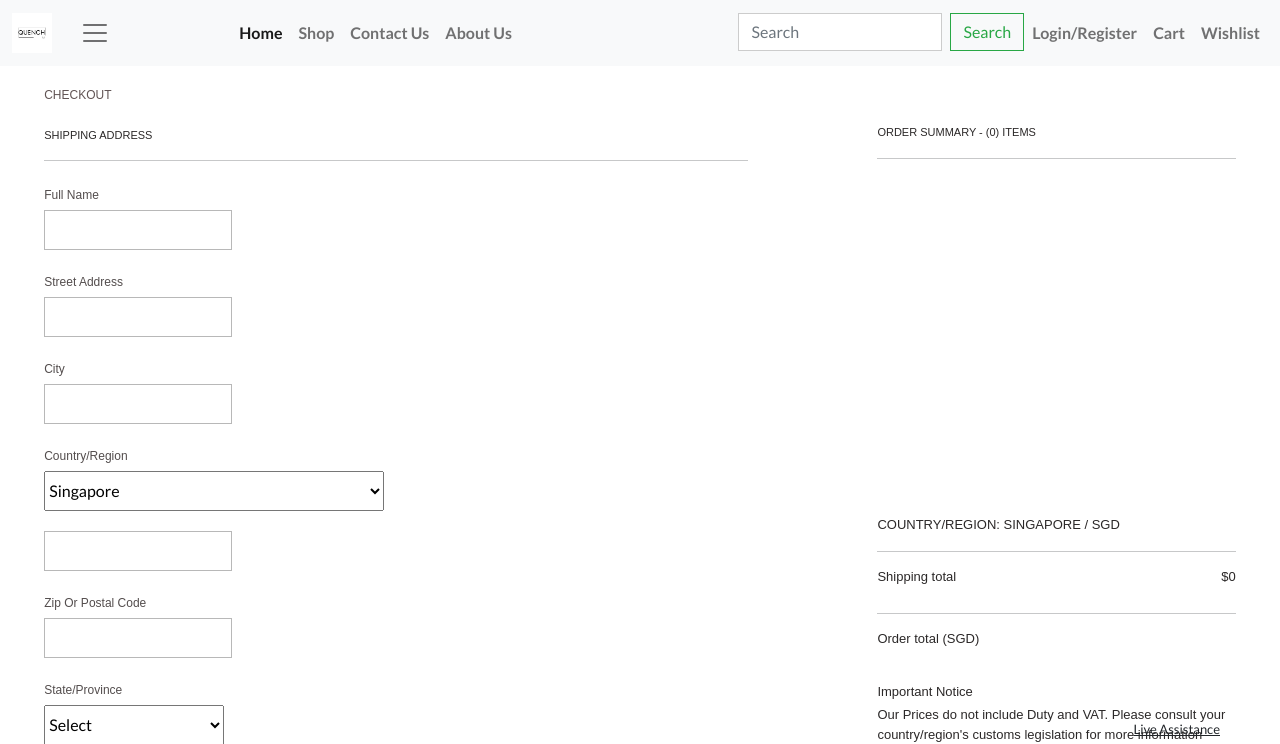
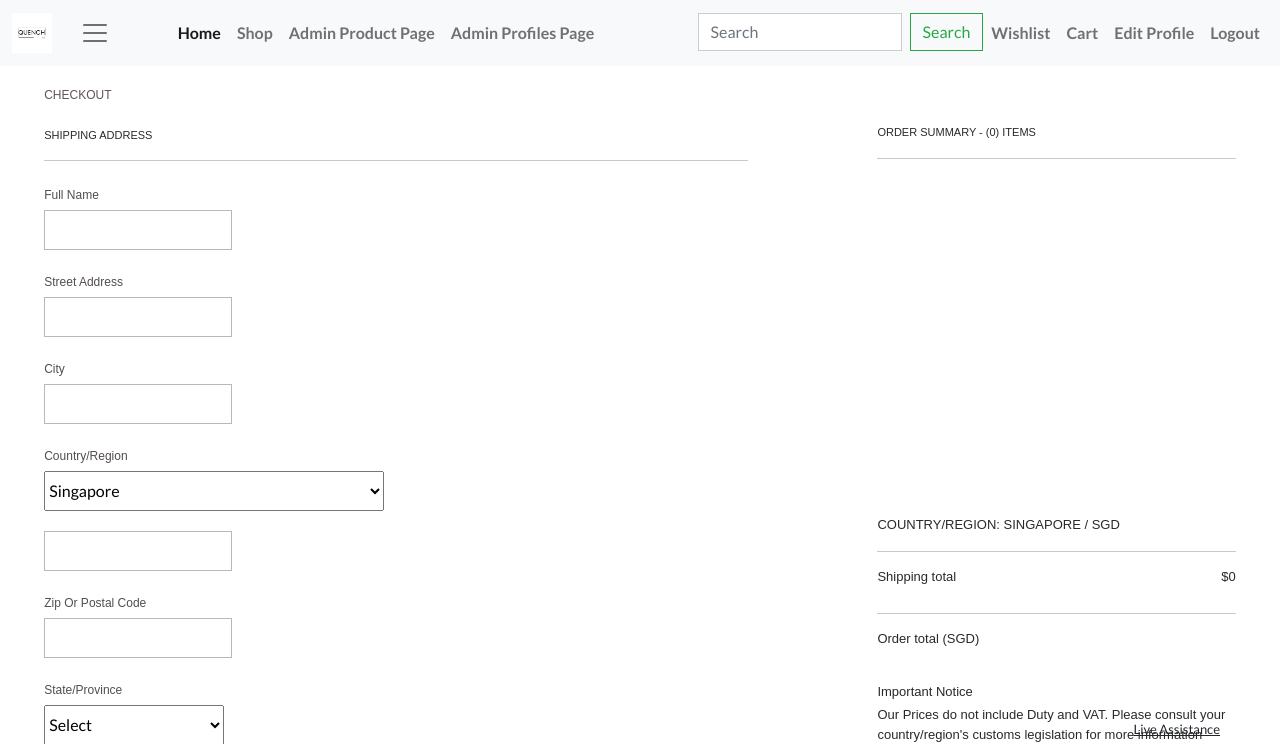
Before and after one commit to heyheyheyyyyyyy/web-sys, a PHP site: page /Payment.php in a window 1280 px wide. Shown: the top 744 px of the page. Run offline with PHP 8.4, Linux system fonts and the light colour scheme; the visitor is signed in with stand-in values (Sample User, id 1); data that the repository does not hold is empty.

Commit message:
Updated nav bar
Updated nav bar so that if cusomter logged in they can see edit profile and logout
If admin is logged in, they can see the admin panel and staffviewprofile pages

```diff
--- a/login.php
+++ b/login.php
@@ -4,7 +4,6 @@
         include "head.inc.php";
         ?>
             <link rel="stylesheet" href="css/Signup.css">
-
     </head>
     <body>
         <?php
--- a/nav.inc.php
+++ b/nav.inc.php
@@ -1,8 +1,8 @@
 <nav class="navbar navbar-expand-lg navbar-light bg-light">
     <div class="container-fluid">
         <!-- Logo -->
-    <a class="navbar-brand" href="#">
-      <img src="/logog.png" alt="">
+        <a class="navbar-brand" href="index.php">
+            <img src="images/logog.png" alt="">
         </a>
         <button class="navbar-toggler" type="button" data-bs-toggle="collapse" data-bs-target="#navbarTogglerDemo02" aria-controls="navbarTogglerDemo02" aria-expanded="false" aria-label="Toggle navigation">
             <span class="navbar-toggler-icon"></span>
@@ -16,12 +16,19 @@
                 <li class="nav-item">
                     <a class="nav-link" href="shoppage.php">Shop</a>
                 </li>
-        <li class="nav-item">
-          <a class="nav-link" href="contactus.php">Contact Us</a>
-        </li>
-        <li class="nav-item">
-          <a class="nav-link" href="aboutus.php">About Us</a>
-        </li>
+                <?php
+                if ($_SESSION['User_role'] == 2) {
+                    echo
+                    "<li class='nav-item'><a class='nav-link' href='#'>Admin Product Page</a></li>";
+                    echo
+                    "<li class='nav-item'><a class='nav-link' href='#'>Admin Profiles Page</a></li>";
+                } else {
+                    echo
+                    "<li class='nav-item'><a class='nav-link' href='contactus.php'>Contact</a></li>";
+                    echo
+                    "<li class='nav-item'><a class='nav-link' href='aboutus.php'>About Us</a></li>";
+                }
+                ?>
             </ul>
             <!-- Right Links -->
             <ul class="navbar-nav ms-auto mb-2 mb-lg-0">
@@ -31,16 +38,35 @@
                         <button class="btn btn-outline-success" type="submit">Search</button>
                     </form>
                 </li>
-      <li class="nav-item">
-          <a class="nav-link" href="login.php">Login/Register</a>
-      </li>
-
-        <li class="nav-item">
-          <a class="nav-link" href="cart.php">Cart</a>
-        </li>
-        <li class="nav-item">
-          <a class="nav-link" href="#">Wishlist</a>
-        </li>
+                <?php
+                if (isset($_SESSION['User_id'])) {
+                    echo
+                    "<li class='nav-item'>
+                    <a class='nav-link' href='#'>Wishlist</a>
+                </li>";
+                    echo
+                    "<li class='nav-item'>
+                    <a class='nav-link' href='cart.php'>Cart</a>
+                </li>";
+                    echo
+                    "<li class='nav-item'>
+                    <a class='nav-link' href='edit_profile.php'>Edit Profile</a>
+                </li>";
+                    echo
+                    "<li class='nav-item'>
+                    <a class='nav-link' href='logout.php'>Logout</a>
+                </li>";
+                } else {
+                    echo
+                    "<li class = 'nav-item'>
+                    <a class = 'nav-link' href = 'login.php'>Login</a>
+                </li>";
+                    echo
+                    "<li class = 'nav-item'>
+                    <a class = 'nav-link' href = 'register.php'>Register</a>
+                </li>";
+                }
+                ?>
             </ul>
         </div>
     </div>
```
Lines whose indentation alone changed are shown as unchanged.
